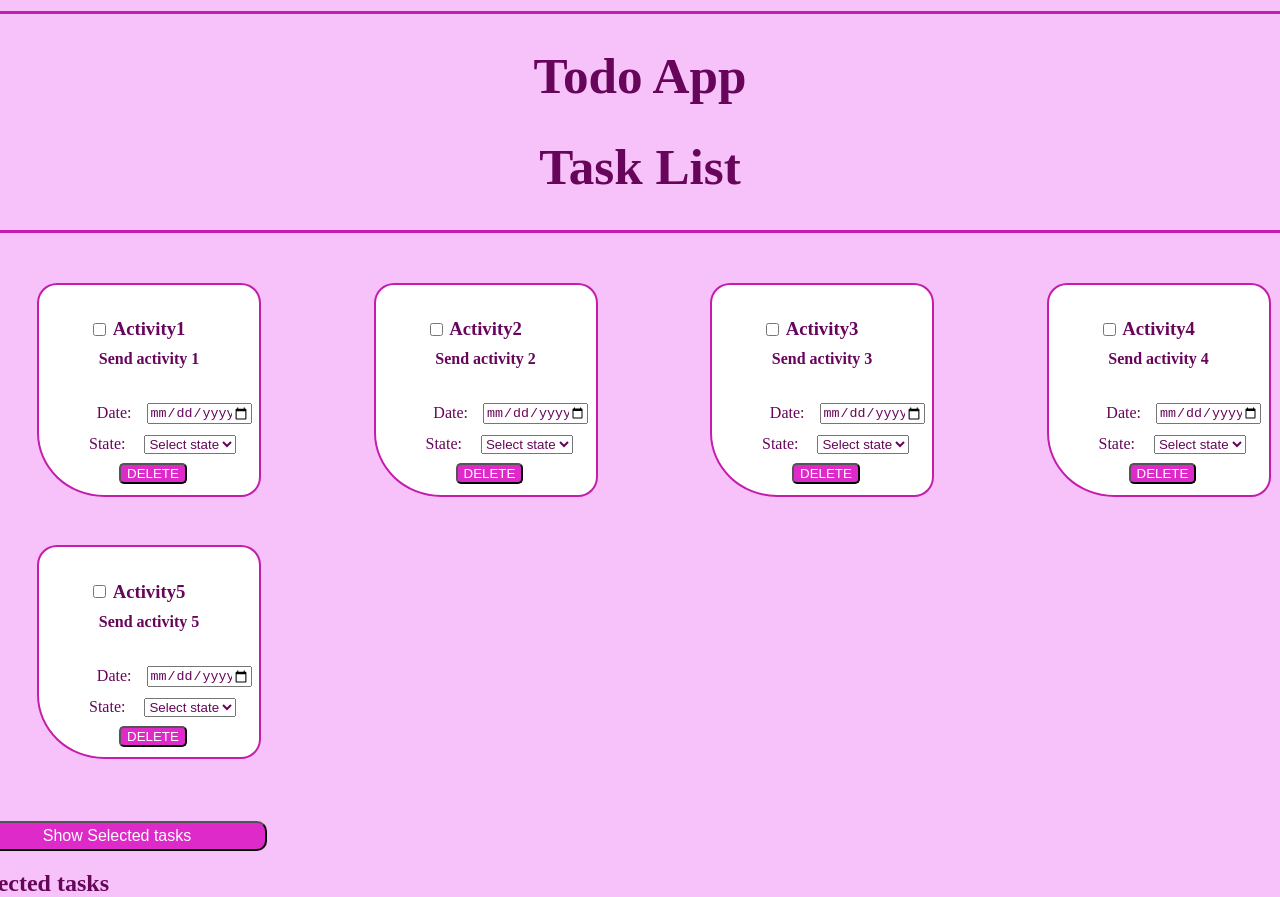
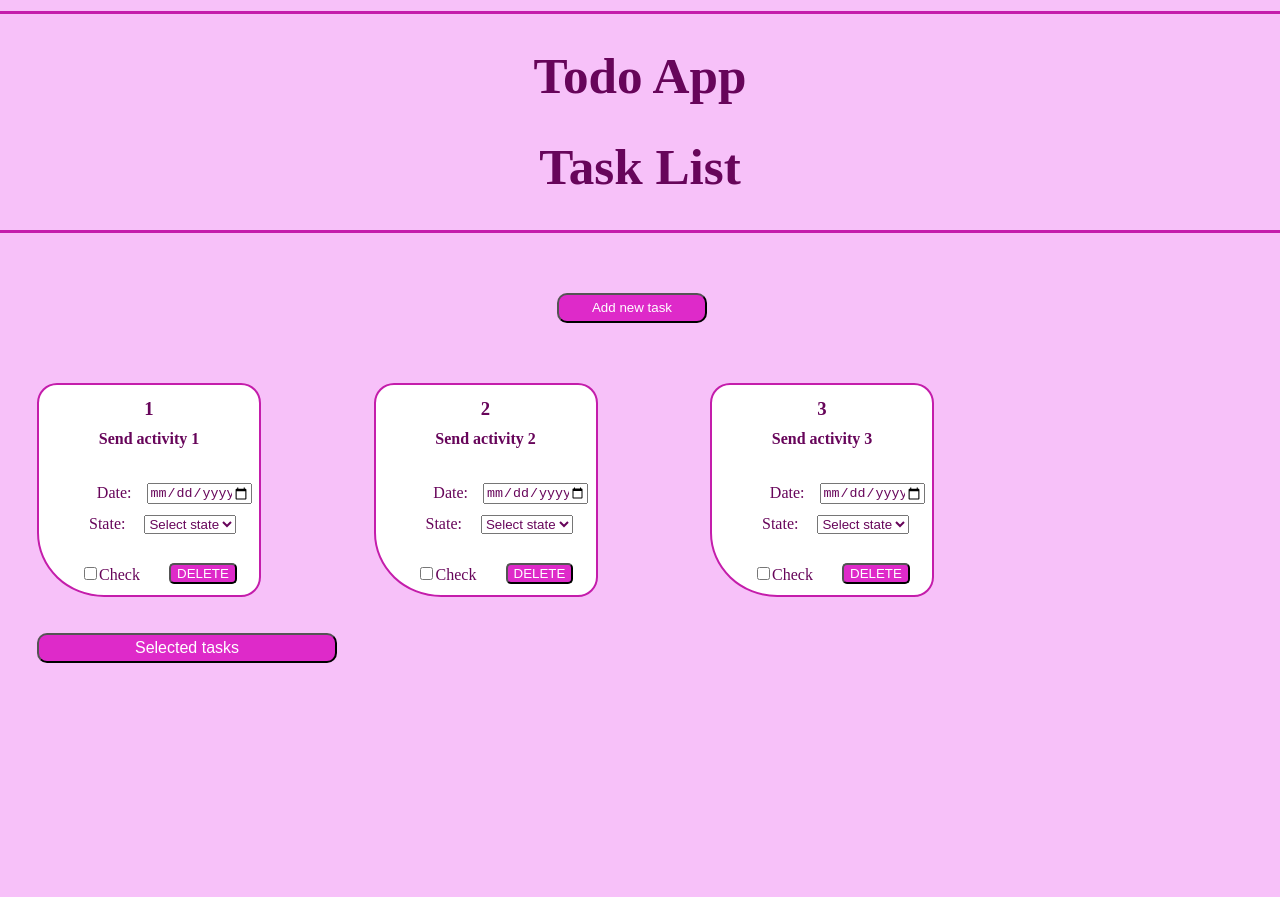
Before and after one commit to Luzsierra07/my-react-task-list, a React (Vite) app: page / in a window 1280 px wide. Shown: the top 897 px of the page. After the commit the page ends 800 px from the top, so only its background shows below. Built offline with nearby package versions, Linux system fonts and the light colour scheme.

Commit message:
Tareas controladas y lista cargada al localStorage

```diff
--- a/src/App.css
+++ b/src/App.css
@@ -20,31 +20,25 @@ body {
   background-color: white;
   border-bottom-left-radius: 30%;
   position:relative;
-  top: 50px;
+  top: 150px;
 
 }
 .container {
 
   display: grid;
-  grid-template-columns: 1fr 1fr 1fr 1fr;
+  grid-template-columns:1fr 1fr 1fr 1fr;
   grid-template-rows: 60%;
-  position: relative;
+  position:relative;
   left: 70px;
 }
 
 .btn{
   position: relative;
-  top: 80px;
-  left: 80px;
+  top: 100px;
+  left: 130px;
   color: white;
   background-color: rgb(222, 42, 201);
   border-radius: 5px;
-}
-
-#cbox {
-  position: relative;
-  top: 35px;
-  left: 50px;
 }
 
 .text {
@@ -85,18 +79,36 @@ select {
 }
 
 .sbt{
-  position: relative;
-  top: 150px;
+  position:absolute;
+  top: 400px;
   width: 300px;
   height: 30px;
   color: white;
   font-size:medium;
   background-color: rgb(222, 42, 201);
   border-radius: 10px;
+
 }
 
-h2 {
+.Add {
+  position:absolute;
+  width: 150px;
+  height: 30px;
+  left: 520px;
+  color: white;
+  background-color: rgb(222, 42, 201);
+  border-radius: 10px;
+  margin-top: 60px;
+}
+
+.checked {
+  color: #67055a;
   position: relative;
-  top: 150px;
-  color: #67055a;
+  top: 60px;
+  left: 60px;
 }
+.cbox {
+  position: relative;
+  top: 60px;
+  left: 0px;
+}
--- a/src/App.jsx
+++ b/src/App.jsx
@@ -4,20 +4,18 @@ import './App.css'
 
 
 function App() {
+
+
   return (
     <>
     <Header />
     <div className="container">
-    <TaskList/>
+    <TaskList />
+    </div>
 
 
-    </div>
-    <button type= "button" id="button2" className="sbt">Show Selected tasks</button>
-    <h2>Selected tasks</h2>
-    <ul id="Task" className="Tasklist"></ul>
 
-
-    </>
+     </>
   )
 }
 
--- a/src/Components/Task.jsx
+++ b/src/Components/Task.jsx
@@ -1,17 +1,17 @@
+
 export function Task(props){
-   const {id, title, state,date}=props;
+   const {id, title, onDelete}=props;
 
+   const handleDelete = () => {
+    onDelete();
+  };
     return(
         <div>
-            <label>
-            <input type="CheckBox" id="cbox"
-            value="checkbox"/>
-        </label>
 
-            <h3 className="text">{id}</h3>
+
+           <h3 className="text">{id}</h3>
             <h4 className="text">{title}</h4>
-
-            <button className="btn btnDelte">
+            <button className="btn btnDelte"onClick={handleDelete}>
                 DELETE
             </button>
 
@@ -22,7 +22,7 @@ export function Task(props){
         <input type="date" name="date" id="dte"/>
 
         <label className="ste"> State: </label>
-           <select>
+           <select name="state" >
             <option>Select state</option>
             <option>Done</option>
             <option>Unrealized</option>
--- a/src/Components/TaskList.jsx
+++ b/src/Components/TaskList.jsx
@@ -1,33 +1,100 @@
-import { useState } from "react";
+import { useState, useEffect } from "react";
 import Task from "./Task";
 import { Taskmodel } from "./object/task";
 
+
+
+
 const myTasksData = [
-  new Taskmodel("Activity1", "Send activity 1", false, "May 07, 2023"),
-  new Taskmodel("Activity2", "Send activity 2", true, "May 10, 2023"),
-  new Taskmodel("Activity3", "Send activity 3", true, "May 15, 2023"),
-  new Taskmodel("Activity4", "Send activity 4", true, "May 20, 2023"),
-  new Taskmodel("Activity5", "Send activity 5", true, "May 27, 2023"),
+  new Taskmodel("1", "Send activity 1", false, "May 07, 2023"),
+  new Taskmodel("2", "Send activity 2", true, "May 10, 2023"),
+  new Taskmodel("3", "Send activity 3", true, "May 15, 2023"),
 ];
 
 function TaskList() {
-  const [tasks, setTasks] = useState(myTasksData);
+  const [tasks, setTasks] = useState(() =>{
+    const storedTasks = localStorage.getItem("tasks");
+    return storedTasks ? JSON.parse(storedTasks) : myTasksData
+  });
+  const handleClick = () => {
+    const newTask = new Taskmodel (
+      "4",
+      "send activity 4",
+       false,
+       "May 30, 2023"
+    );
+    setTasks ([...tasks, newTask]);
+  };
+  useEffect(() => {
+    localStorage.setItem("tasks", JSON.stringify(tasks));
+  }, [tasks]);
+
+  const [selectedTasks, setSelectedTasks] = useState([]);
+
+  const handleShowSelectedTasks = () => {
+  const selectedTaskElements = tasks.filter((task) =>
+    selectedTasks.includes(task.id)
+  );
+  setTasks([...tasks.filter((task) => !selectedTasks.includes(task.id)), ...selectedTaskElements]);
+  };
+  const handleDeleteTask = (taskId) => {
+    setTasks(tasks.filter((task) => task.id !== taskId));
+  };
+
+
   return (
+
     <>
+
+   <button type= "button" id="button2" className="sbt" onClick={handleShowSelectedTasks}>Selected tasks</button>
+     <button className="Add" onClick={handleClick}>Add new task</button>
       {tasks.map((task, index) => {
+       const handleCheckboxChange = (event) => {
+        const taskId = event.target.value;
+        if (event.target.checked) {
+          setSelectedTasks([...selectedTasks, taskId]);
+        } else {
+          setSelectedTasks(selectedTasks.filter((id) => id !== taskId));
+        }
+      };
+      const handleTaskDelete = () => {
+        handleDeleteTask(task.id);
+      };
+
         return (
           <div key={index}>
             <div className="target">
-              <Task id={task.id} title={task.title} state={task.state} date={task.date}></Task>
+
+              <Task
+              id={task.id}
+              title={task.title}
+              state={task.state}
+              date={task.date}
+              handleClick={handleClick}
+              onDelete={handleTaskDelete}
+              ></Task>
+                <div>
+
+
+            <label className="checked"> Check</label>
+            <input type="CheckBox"
+            className="cbox"
+                   id={`cbox-${task.id}`}
+                   value={task.id}
+                   onChange={handleCheckboxChange}
+
+            />
             </div>
+
+
+
+            </div>
+
           </div>
+
         );
       })}
 
-    </>
-  );
-
-
-
-}
+    </>  );
+    }
 export default TaskList;
--- a/src/Components/object/task.js
+++ b/src/Components/object/task.js
@@ -1,9 +1,10 @@
 
-function Taskmodel (id,title,state,date) {
+function Taskmodel (id,title,state,date,) {
     this.id=id;
     this.title=title;
     this.state=state;
     this.date=date;
+
 }
 
 export {
```
